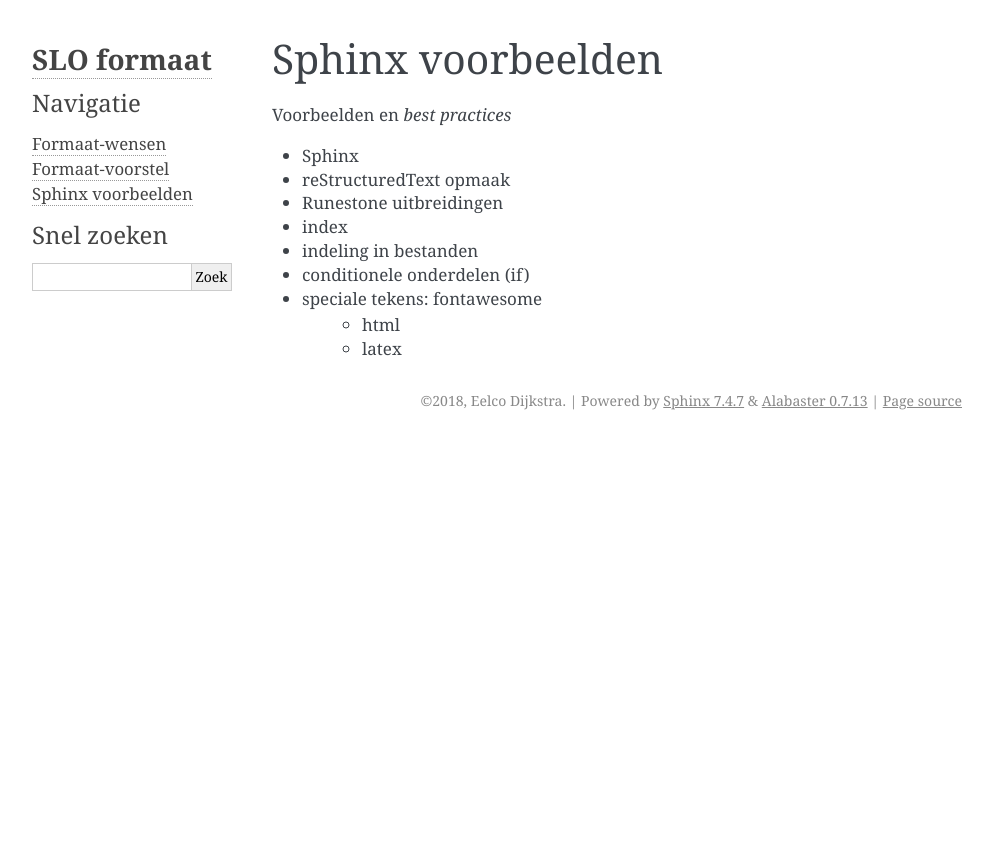
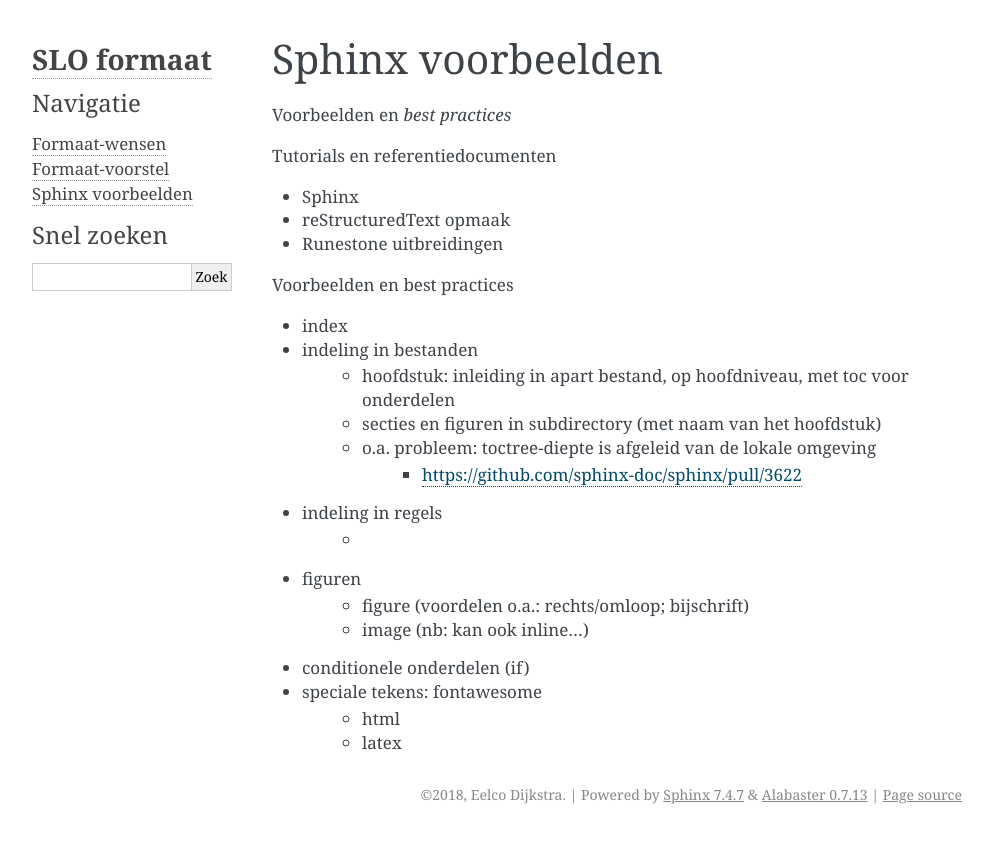
Before and after one commit to eelcodijkstra/slo-formaat, a Sphinx documentation site: the page built from source/sphinx-voorbeelden.rst, in a window 1280 px wide. Shown: the top 843 px of the page, without its empty margins (148-1141 px from the left). Built offline with Sphinx 7.4.7, drawn with Linux system fonts in a browser that asks for light colours.

Commit message:
Enkele voorbeelden

```diff
--- a/source/index.rst
+++ b/source/index.rst
@@ -17,5 +17,4 @@ Indices and tables
 ==================
 
 * :ref:`genindex`
-* :ref:`modindex`
 * :ref:`search`
--- a/source/sphinx-voorbeelden.rst
+++ b/source/sphinx-voorbeelden.rst
@@ -4,12 +4,25 @@ Sphinx voorbeelden
 
 Voorbeelden en *best practices*
 
+Tutorials en referentiedocumenten
+
 * Sphinx
 * reStructuredText opmaak
 * Runestone uitbreidingen
 
+Voorbeelden en best practices
+
 * index
 * indeling in bestanden
+    * hoofdstuk: inleiding in apart bestand, op hoofdniveau, met toc voor onderdelen
+    * secties en figuren in subdirectory (met naam van het hoofdstuk)
+    * o.a. probleem: toctree-diepte is afgeleid van de lokale omgeving
+        * https://github.com/sphinx-doc/sphinx/pull/3622
+* indeling in regels
+    *
+* figuren
+    * figure (voordelen o.a.: rechts/omloop; bijschrift)
+    * image (nb: kan ook inline...)
 * conditionele onderdelen (if)
 * speciale tekens: fontawesome
     * html
```
